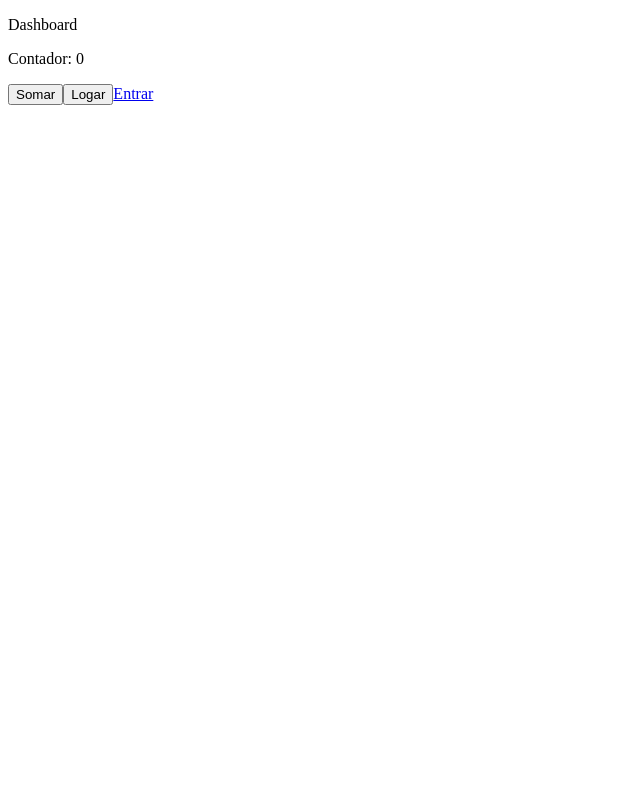
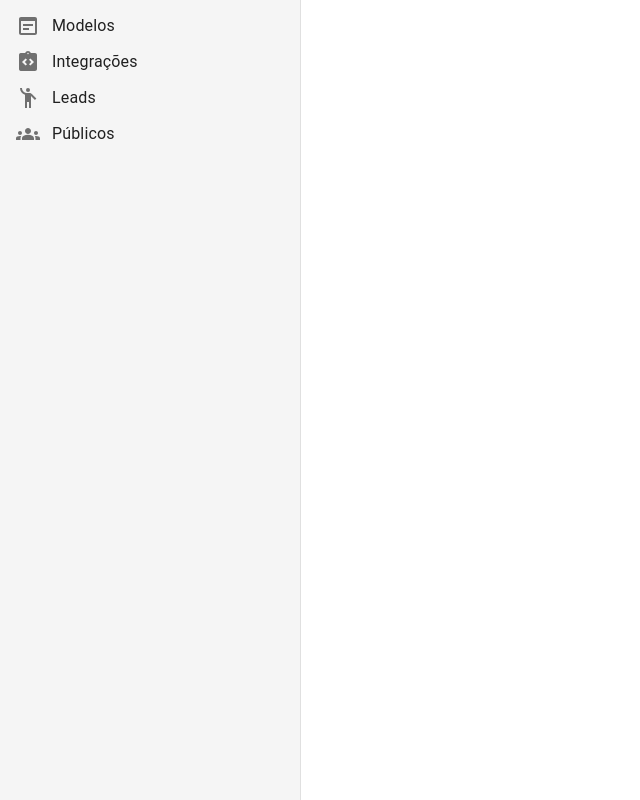
Before and after one commit to felipeDesenvolvedor/popup-engineer-frontend-admin, a React (Create React App) app: page /pagina-inicial in a window 1280 px wide. Shown: the whole page, without its empty margins (0-640 px from the left). Built offline with nearby package versions, Linux system fonts and the light colour scheme.

Commit message:
Drawer Basico com menu - MUI

```diff
--- a/package.json
+++ b/package.json
@@ -3,6 +3,10 @@
   "version": "0.1.0",
   "private": true,
   "dependencies": {
+    "@emotion/react": "^11.10.5",
+    "@emotion/styled": "^11.10.5",
+    "@mui/icons-material": "^5.11.0",
+    "@mui/material": "^5.11.5",
     "react": "^18.2.0",
     "react-dom": "^18.2.0",
     "react-router-dom": "^6.0.2",
--- a/src/app/pages/dashboard/Dashboard.tsx
+++ b/src/app/pages/dashboard/Dashboard.tsx
@@ -1,3 +1,8 @@
+import { Box, Drawer, ListItemIcon, ListItemText, MenuItem, MenuList } from '@mui/material';
+import WysiwygIcon from '@mui/icons-material/Wysiwyg';
+import IntegrationInstructionsIcon from '@mui/icons-material/IntegrationInstructions';
+import EmojiPeopleIcon from '@mui/icons-material/EmojiPeople';
+import GroupsIcon from '@mui/icons-material/Groups';
 import { useRef } from 'react';
 import { Link } from 'react-router-dom';
 
@@ -6,13 +11,33 @@ export const Dashboard = () => {
   const counterRef = useRef({counter:0});
 
   return (
-    <>
-      <p>Dashboard</p>
-      <p>Contador: {counterRef.current.counter}</p>
+    <Drawer
+      variant='permanent'
+      anchor="left"
+      sx={{display: 'flex'}}>
+      <Box sx={{width:300, height:'100%', backgroundColor:'#f5f5f5', flexShrink: 0}}>
+        <MenuList>
+          <MenuItem>
+            <ListItemIcon><WysiwygIcon /></ListItemIcon>
+            <ListItemText>Modelos</ListItemText>
+          </MenuItem>
 
-      <button onClick={() => counterRef.current.counter++}>Somar</button>
-      <button onClick={() => console.log(counterRef.current.counter)}>Logar</button>
-      <Link to='/entrar'>Entrar</Link>
-    </>
+          <MenuItem>
+            <ListItemIcon><IntegrationInstructionsIcon /></ListItemIcon>
+            <ListItemText>Integrações</ListItemText>
+          </MenuItem>
+
+          <MenuItem>
+            <ListItemIcon><EmojiPeopleIcon /></ListItemIcon>
+            <ListItemText>Leads</ListItemText>
+          </MenuItem>
+
+          <MenuItem>
+            <ListItemIcon><GroupsIcon /></ListItemIcon>
+            <ListItemText>Públicos</ListItemText>
+          </MenuItem>
+        </MenuList>
+      </Box>
+    </Drawer>
   );
 };
--- a/src/app/pages/login/Login.tsx
+++ b/src/app/pages/login/Login.tsx
@@ -47,8 +47,8 @@ export const Login = () => {
         <p>Quantidade de caracteres no email {emailLength}</p>
 
 
-        <InputLogin type='text' label={'Email'} value={email} onChange={setEmail} onPressEnter={handleEntrar} />
-        <InputLogin  type='password' label={'Senha'} value={senha} onChange={setSenha} ref={inputPasswordRef}/>
+        {/* <InputLogin type='text' label={'Email'} value={email} onChange={setEmail} onPressEnter={handleEntrar} />
+        <InputLogin  type='password' label={'Senha'} value={senha} onChange={setSenha} ref={inputPasswordRef}/> */}
 
         {/* <button onClick={passwordLength} type='button'>
             Entrar
```
Also changed, not shown: .eslintrc.json, 1 other file (tests, documents, lock files or other folders).
